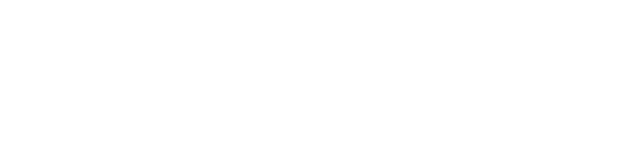
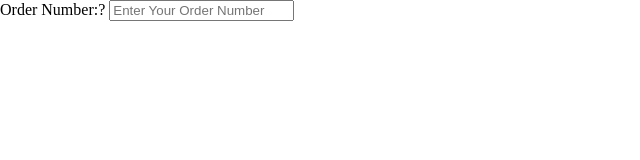
Before and after one commit to hoorayimhelping/product-return, a plain HTML site: page index.html in a window 1280 px wide. Shown: the whole page, without its empty margins (0-640 px from the left). Drawn offline with Linux system fonts and the light colour scheme.

Commit message:
added styles and form

```diff
--- a/index.html
+++ b/index.html
@@ -2,10 +2,16 @@
 <html lang="en">
 <head>
     <meta charset="UTF-8">
+    <link rel="stylesheet" href="main.css">
     <title>Product Return Form</title>
 </head>
 <body>
-    <div id="container" class="main-content"></div>
+    <div id="container" class="main-content">
+    	<form>
+    		<label for="">Order Number:</label><span class="help">?</span>
+    		<input type="text" placeholder="Enter Your Order Number">
+    	</form>
+    </div>
 
     <script type="text/javascript" src="jquery.js"></script>
     <script type="text/javascript">
--- /dev/null
+++ b/main.css
@@ -0,0 +1,48 @@
+/* http://meyerweb.com/eric/tools/css/reset/
+   v2.0 | 20110126
+   License: none (public domain)
+*/
+
+html, body, div, span, applet, object, iframe,
+h1, h2, h3, h4, h5, h6, p, blockquote, pre,
+a, abbr, acronym, address, big, cite, code,
+del, dfn, em, img, ins, kbd, q, s, samp,
+small, strike, strong, sub, sup, tt, var,
+b, u, i, center,
+dl, dt, dd, ol, ul, li,
+fieldset, form, label, legend,
+table, caption, tbody, tfoot, thead, tr, th, td,
+article, aside, canvas, details, embed,
+figure, figcaption, footer, header, hgroup,
+menu, nav, output, ruby, section, summary,
+time, mark, audio, video {
+	margin: 0;
+	padding: 0;
+	border: 0;
+	font-size: 100%;
+	font: inherit;
+	vertical-align: baseline;
+}
+/* HTML5 display-role reset for older browsers */
+article, aside, details, figcaption, figure,
+footer, header, hgroup, menu, nav, section {
+	display: block;
+}
+body {
+	line-height: 1;
+}
+ol, ul {
+	list-style: none;
+}
+blockquote, q {
+	quotes: none;
+}
+blockquote:before, blockquote:after,
+q:before, q:after {
+	content: '';
+	content: none;
+}
+table {
+	border-collapse: collapse;
+	border-spacing: 0;
+}
```
